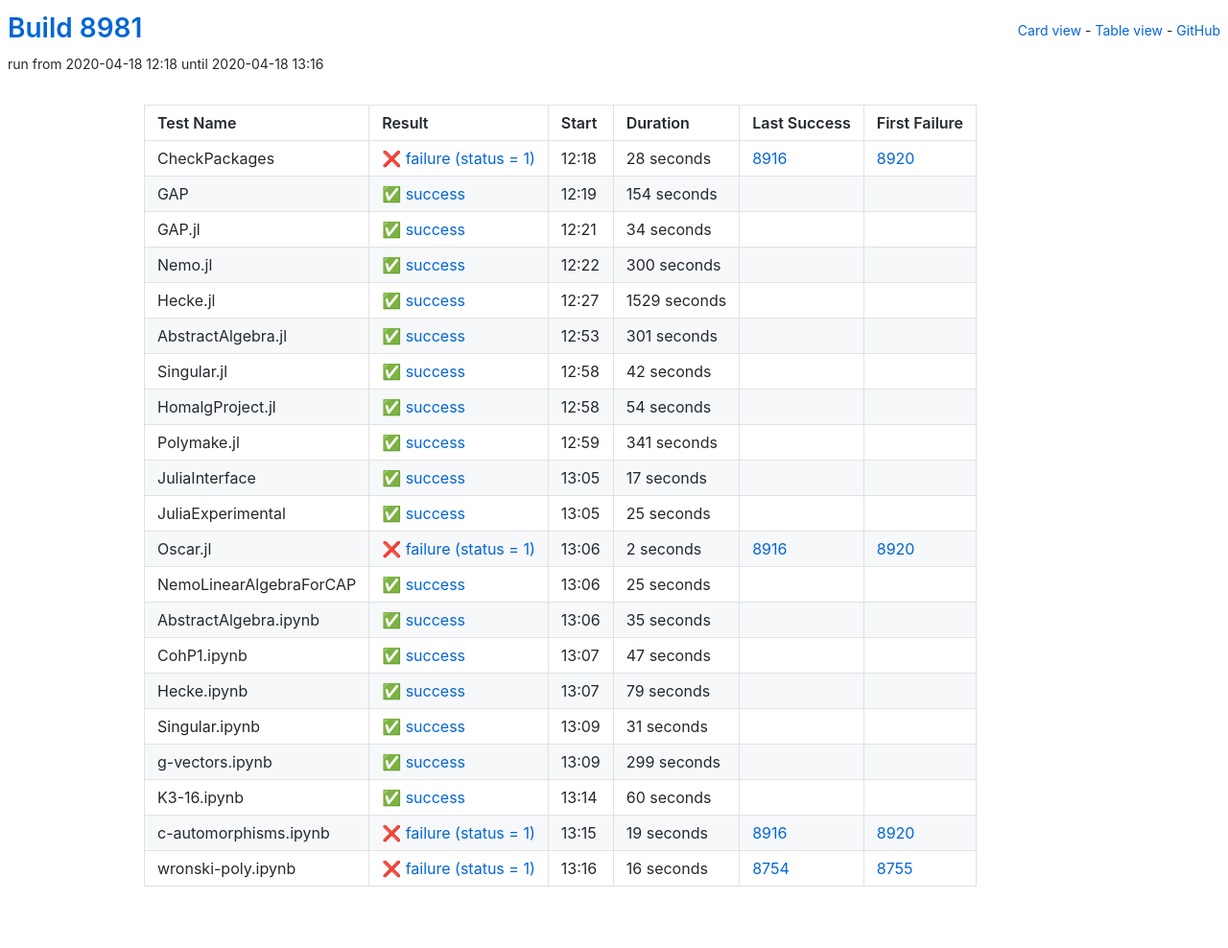
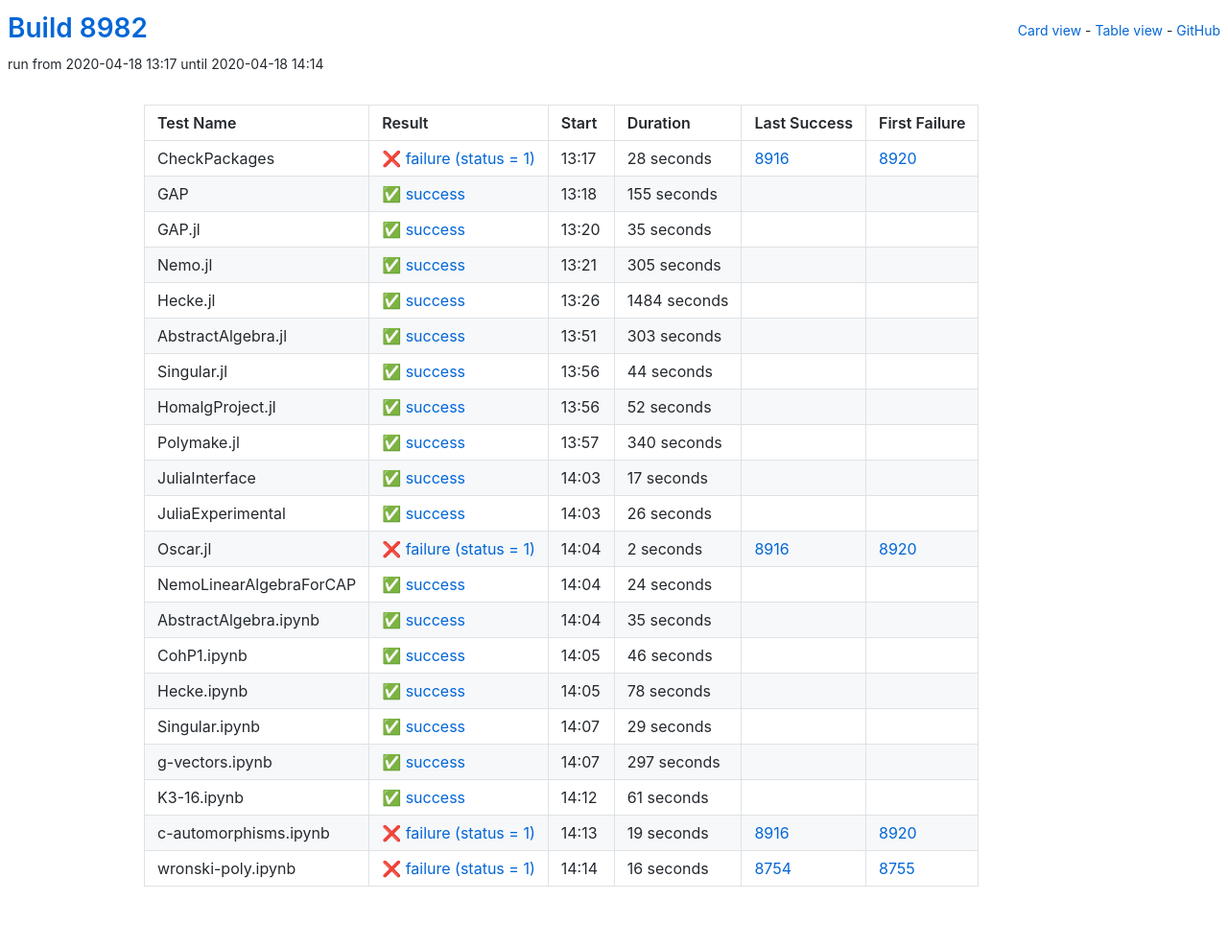
Before and after one commit to oscar-system/oscar-ci-status, a Jekyll site: the page built from table.html, in a window 1280 px wide. Shown: the whole page at 96% size. Built offline with Jekyll 4.4.1, drawn with Linux system fonts in a browser that asks for light colours.

Commit message:
Build 8982

```diff
--- a/_data/ci.yml
+++ b/_data/ci.yml
@@ -1,5 +1,5 @@
-build: 8981
-build_url: https://oscarci.mathematik.uni-kl.de/job/oscar/8981/
+build: 8982
+build_url: https://oscarci.mathematik.uni-kl.de/job/oscar/8982/
 job: oscar
 tests:
 - duration: 28
@@ -8,97 +8,97 @@ tests:
   first_failure_url: https://oscarci.mathematik.uni-kl.de/job/oscar/8920/
   last_success: 8916
   last_success_url: https://oscarci.mathematik.uni-kl.de/job/oscar/8916/
-  log: https://oscarci.mathematik.uni-kl.de/job/oscar/8981/artifact/logs/build-8981/CheckPackages.log
+  log: https://oscarci.mathematik.uni-kl.de/job/oscar/8982/artifact/logs/build-8982/CheckPackages.log
   name: CheckPackages
-  start: 2020-04-18 12:18
+  start: 2020-04-18 13:17
   status: failure
   success: false
-- duration: 154
+- duration: 155
   exitcode: 0
   first_failure: false
   first_failure_url: null
   last_success: false
   last_success_url: null
-  log: https://oscarci.mathematik.uni-kl.de/job/oscar/8981/artifact/logs/build-8981/GAP.log
+  log: https://oscarci.mathematik.uni-kl.de/job/oscar/8982/artifact/logs/build-8982/GAP.log
   name: GAP
-  start: 2020-04-18 12:19
+  start: 2020-04-18 13:18
   status: success
   success: true
-- duration: 34
+- duration: 35
   exitcode: 0
   first_failure: false
   first_failure_url: null
   last_success: false
   last_success_url: null
-  log: https://oscarci.mathematik.uni-kl.de/job/oscar/8981/artifact/logs/build-8981/GAP.jl.log
+  log: https://oscarci.mathematik.uni-kl.de/job/oscar/8982/artifact/logs/build-8982/GAP.jl.log
   name: GAP.jl
-  start: 2020-04-18 12:21
+  start: 2020-04-18 13:20
   status: success
   success: true
-- duration: 300
+- duration: 305
   exitcode: 0
   first_failure: false
   first_failure_url: null
   last_success: false
   last_success_url: null
-  log: https://oscarci.mathematik.uni-kl.de/job/oscar/8981/artifact/logs/build-8981/Nemo.jl.log
+  log: https://oscarci.mathematik.uni-kl.de/job/oscar/8982/artifact/logs/build-8982/Nemo.jl.log
   name: Nemo.jl
-  start: 2020-04-18 12:22
+  start: 2020-04-18 13:21
   status: success
   success: true
-- duration: 1529
+- duration: 1484
   exitcode: 0
   first_failure: false
   first_failure_url: null
   last_success: false
   last_success_url: null
-  log: https://oscarci.mathematik.uni-kl.de/job/oscar/8981/artifact/logs/build-8981/Hecke.jl.log
+  log: https://oscarci.mathematik.uni-kl.de/job/oscar/8982/artifact/logs/build-8982/Hecke.jl.log
   name: Hecke.jl
-  start: 2020-04-18 12:27
+  start: 2020-04-18 13:26
   status: success
   success: true
-- duration: 301
+- duration: 303
   exitcode: 0
   first_failure: false
   first_failure_url: null
   last_success: false
   last_success_url: null
-  log: https://oscarci.mathematik.uni-kl.de/job/oscar/8981/artifact/logs/build-8981/AbstractAlgebra.jl.log
+  log: https://oscarci.mathematik.uni-kl.de/job/oscar/8982/artifact/logs/build-8982/AbstractAlgebra.jl.log
   name: AbstractAlgebra.jl
-  start: 2020-04-18 12:53
+  start: 2020-04-18 13:51
   status: success
   success: true
-- duration: 42
+- duration: 44
   exitcode: 0
   first_failure: false
   first_failure_url: null
   last_success: false
   last_success_url: null
-  log: https://oscarci.mathematik.uni-kl.de/job/oscar/8981/artifact/logs/build-8981/Singular.jl.log
+  log: https://oscarci.mathematik.uni-kl.de/job/oscar/8982/artifact/logs/build-8982/Singular.jl.log
   name: Singular.jl
-  start: 2020-04-18 12:58
+  start: 2020-04-18 13:56
   status: success
   success: true
-- duration: 54
+- duration: 52
   exitcode: 0
   first_failure: false
   first_failure_url: null
   last_success: false
   last_success_url: null
-  log: https://oscarci.mathematik.uni-kl.de/job/oscar/8981/artifact/logs/build-8981/HomalgProject.jl.log
+  log: https://oscarci.mathematik.uni-kl.de/job/oscar/8982/artifact/logs/build-8982/HomalgProject.jl.log
   name: HomalgProject.jl
-  start: 2020-04-18 12:58
+  start: 2020-04-18 13:56
   status: success
   success: true
-- duration: 341
+- duration: 340
   exitcode: 0
   first_failure: false
   first_failure_url: null
   last_success: false
   last_success_url: null
-  log: https://oscarci.mathematik.uni-kl.de/job/oscar/8981/artifact/logs/build-8981/Polymake.jl.log
+  log: https://oscarci.mathematik.uni-kl.de/job/oscar/8982/artifact/logs/build-8982/Polymake.jl.log
   name: Polymake.jl
-  start: 2020-04-18 12:59
+  start: 2020-04-18 13:57
   status: success
   success: true
 - duration: 17
@@ -107,20 +107,20 @@ tests:
   first_failure_url: null
   last_success: false
   last_success_url: null
-  log: https://oscarci.mathematik.uni-kl.de/job/oscar/8981/artifact/logs/build-8981/JuliaInterface.log
+  log: https://oscarci.mathematik.uni-kl.de/job/oscar/8982/artifact/logs/build-8982/JuliaInterface.log
   name: JuliaInterface
-  start: 2020-04-18 13:05
+  start: 2020-04-18 14:03
   status: success
   success: true
-- duration: 25
+- duration: 26
   exitcode: 0
   first_failure: false
   first_failure_url: null
   last_success: false
   last_success_url: null
-  log: https://oscarci.mathematik.uni-kl.de/job/oscar/8981/artifact/logs/build-8981/JuliaExperimental.log
+  log: https://oscarci.mathematik.uni-kl.de/job/oscar/8982/artifact/logs/build-8982/JuliaExperimental.log
   name: JuliaExperimental
-  start: 2020-04-18 13:05
+  start: 2020-04-18 14:03
   status: success
   success: true
 - duration: 2
@@ -129,20 +129,20 @@ tests:
   first_failure_url: https://oscarci.mathematik.uni-kl.de/job/oscar/8920/
   last_success: 8916
   last_success_url: https://oscarci.mathematik.uni-kl.de/job/oscar/8916/
-  log: https://oscarci.mathematik.uni-kl.de/job/oscar/8981/artifact/logs/build-8981/Oscar.jl.log
+  log: https://oscarci.mathematik.uni-kl.de/job/oscar/8982/artifact/logs/build-8982/Oscar.jl.log
   name: Oscar.jl
-  start: 2020-04-18 13:06
+  start: 2020-04-18 14:04
   status: failure
   success: false
-- duration: 25
+- duration: 24
   exitcode: 0
   first_failure: false
   first_failure_url: null
   last_success: false
   last_success_url: null
-  log: https://oscarci.mathematik.uni-kl.de/job/oscar/8981/artifact/logs/build-8981/NemoLinearAlgebraForCAP.log
+  log: https://oscarci.mathematik.uni-kl.de/job/oscar/8982/artifact/logs/build-8982/NemoLinearAlgebraForCAP.log
   name: NemoLinearAlgebraForCAP
-  start: 2020-04-18 13:06
+  start: 2020-04-18 14:04
   status: success
   success: true
 - duration: 35
@@ -151,64 +151,64 @@ tests:
   first_failure_url: null
   last_success: false
   last_success_url: null
-  log: https://oscarci.mathematik.uni-kl.de/job/oscar/8981/artifact/logs/build-8981/AbstractAlgebra.ipynb.log
+  log: https://oscarci.mathematik.uni-kl.de/job/oscar/8982/artifact/logs/build-8982/AbstractAlgebra.ipynb.log
   name: AbstractAlgebra.ipynb
-  start: 2020-04-18 13:06
+  start: 2020-04-18 14:04
   status: success
   success: true
-- duration: 47
+- duration: 46
   exitcode: 0
   first_failure: false
   first_failure_url: null
   last_success: false
   last_success_url: null
-  log: https://oscarci.mathematik.uni-kl.de/job/oscar/8981/artifact/logs/build-8981/CohP1.ipynb.log
+  log: https://oscarci.mathematik.uni-kl.de/job/oscar/8982/artifact/logs/build-8982/CohP1.ipynb.log
   name: CohP1.ipynb
-  start: 2020-04-18 13:07
+  start: 2020-04-18 14:05
   status: success
   success: true
-- duration: 79
+- duration: 78
   exitcode: 0
   first_failure: false
   first_failure_url: null
   last_success: false
   last_success_url: null
-  log: https://oscarci.mathematik.uni-kl.de/job/oscar/8981/artifact/logs/build-8981/Hecke.ipynb.log
+  log: https://oscarci.mathematik.uni-kl.de/job/oscar/8982/artifact/logs/build-8982/Hecke.ipynb.log
   name: Hecke.ipynb
-  start: 2020-04-18 13:07
+  start: 2020-04-18 14:05
   status: success
   success: true
-- duration: 31
+- duration: 29
   exitcode: 0
   first_failure: false
   first_failure_url: null
   last_success: false
   last_success_url: null
-  log: https://oscarci.mathematik.uni-kl.de/job/oscar/8981/artifact/logs/build-8981/Singular.ipynb.log
+  log: https://oscarci.mathematik.uni-kl.de/job/oscar/8982/artifact/logs/build-8982/Singular.ipynb.log
   name: Singular.ipynb
-  start: 2020-04-18 13:09
+  start: 2020-04-18 14:07
   status: success
   success: true
-- duration: 299
+- duration: 297
   exitcode: 0
   first_failure: false
   first_failure_url: null
   last_success: false
   last_success_url: null
-  log: https://oscarci.mathematik.uni-kl.de/job/oscar/8981/artifact/logs/build-8981/g-vectors.ipynb.log
+  log: https://oscarci.mathematik.uni-kl.de/job/oscar/8982/artifact/logs/build-8982/g-vectors.ipynb.log
   name: g-vectors.ipynb
-  start: 2020-04-18 13:09
+  start: 2020-04-18 14:07
   status: success
   success: true
-- duration: 60
+- duration: 61
   exitcode: 0
   first_failure: false
   first_failure_url: null
   last_success: false
   last_success_url: null
-  log: https://oscarci.mathematik.uni-kl.de/job/oscar/8981/artifact/logs/build-8981/K3-16.ipynb.log
+  log: https://oscarci.mathematik.uni-kl.de/job/oscar/8982/artifact/logs/build-8982/K3-16.ipynb.log
   name: K3-16.ipynb
-  start: 2020-04-18 13:14
+  start: 2020-04-18 14:12
   status: success
   success: true
 - duration: 19
@@ -217,9 +217,9 @@ tests:
   first_failure_url: https://oscarci.mathematik.uni-kl.de/job/oscar/8920/
   last_success: 8916
   last_success_url: https://oscarci.mathematik.uni-kl.de/job/oscar/8916/
-  log: https://oscarci.mathematik.uni-kl.de/job/oscar/8981/artifact/logs/build-8981/c-automorphisms.ipynb.log
+  log: https://oscarci.mathematik.uni-kl.de/job/oscar/8982/artifact/logs/build-8982/c-automorphisms.ipynb.log
   name: c-automorphisms.ipynb
-  start: 2020-04-18 13:15
+  start: 2020-04-18 14:13
   status: failure
   success: false
 - duration: 16
@@ -228,8 +228,8 @@ tests:
   first_failure_url: https://oscarci.mathematik.uni-kl.de/job/oscar/8755/
   last_success: 8754
   last_success_url: https://oscarci.mathematik.uni-kl.de/job/oscar/8754/
-  log: https://oscarci.mathematik.uni-kl.de/job/oscar/8981/artifact/logs/build-8981/wronski-poly.ipynb.log
+  log: https://oscarci.mathematik.uni-kl.de/job/oscar/8982/artifact/logs/build-8982/wronski-poly.ipynb.log
   name: wronski-poly.ipynb
-  start: 2020-04-18 13:16
+  start: 2020-04-18 14:14
   status: failure
   success: false
```
Also changed, not shown: README.md.
